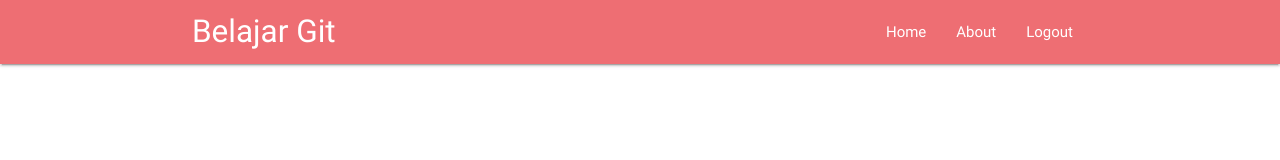
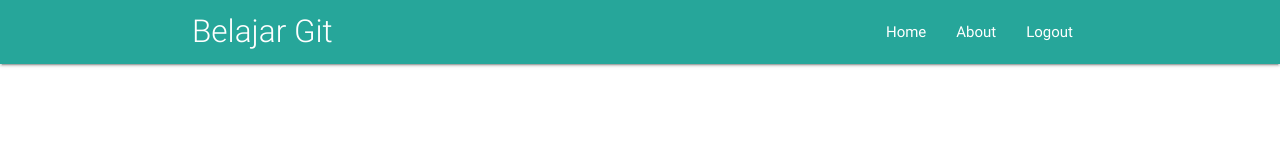
Before and after one commit to joeprabawa/belajar-git, a plain HTML site: page index.html in a window 1280 px wide. Drawn offline with nearby package versions, Linux system fonts and the light colour scheme.

Commit message:
Commit Pertama

```diff
--- a/index.html
+++ b/index.html
@@ -9,9 +9,9 @@
     <link rel="stylesheet" href="https://cdnjs.cloudflare.com/ajax/libs/materialize/0.100.2/css/materialize.min.css">
 </head>
 <body>
-        <nav>
+        <nav class="teal lighten-1">
             <div class="nav-wrapper container">
-                <a href="#" class="brand-logo">Belajar Git</a>
+                <a href="#" class="brand-logo light">Belajar Git</a>
                 <ul id="nav-mobile" class="right hide-on-med-and-down">
                 <li><a href="sass.html">Home</a></li>
                 <li><a href="badges.html">About</a></li>
```
